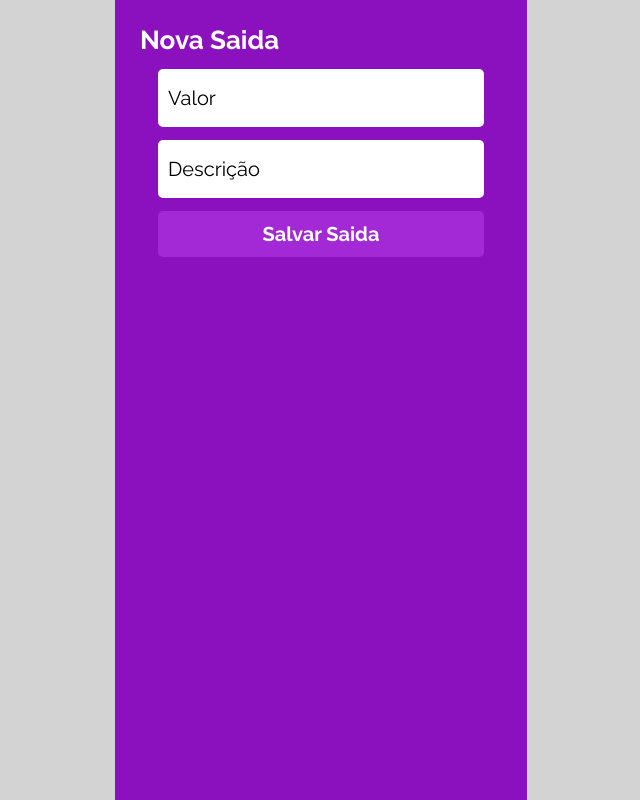
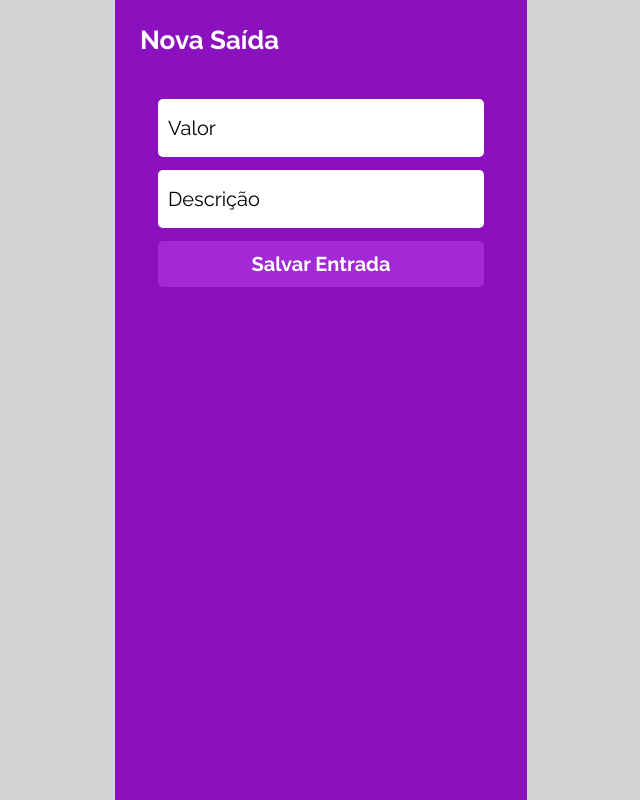
Before and after one commit to luccaviccini/projeto14-mywallet-front, a React (Create React App) app: page /nova-saida in a window 1280 px wide. Shown: the whole page, without its empty margins (319-959 px from the left). Built offline with nearby package versions, Linux system fonts and the light colour scheme; a web font is replaced by a local one.

Commit message:
feat: getting name from context

```diff
--- a/src/pages/HomePage/HomePage.js
+++ b/src/pages/HomePage/HomePage.js
@@ -44,7 +44,7 @@ export default function HomePage() {
   return (
     <Container>
       <ContainerHeader>
-        <GreetingMsg>Olá, Fulano</GreetingMsg>
+        <GreetingMsg>Olá, {user.name}</GreetingMsg>
         <Link to="/">
           <img src={Logo} alt="Logo MyWallet" />
         </Link>
--- a/src/pages/NewOutPage/NewOutPage.js
+++ b/src/pages/NewOutPage/NewOutPage.js
@@ -2,16 +2,61 @@ import { Container, ContainerHeader, GreetingMsg } from "../HomePage/style";
 
 import StyledInput from "../../components/StyledInput";
 import StyledButton from "../../components/StyledButton";
+import { apiEntry } from "../../services/apiEntry";
+import StyledForm from "../../components/StyledForm";
+import { useNavigate } from "react-router-dom";
+import { useState } from "react";
+import { UserContext } from "../../contexts/UserContext";
+import { useContext } from "react";
 
 export default function NewInPage() {
+  const [form, setForm] = useState({ value: "", description: "" });
+  const navigate = useNavigate();
+  const { user } = useContext(UserContext);
+
+  function handleForm(e) {
+    setForm({ ...form, [e.target.name]: e.target.value });
+  }
+
+  function handleSubmit(e) {
+    e.preventDefault();
+    const body = { ...form, type: "expense" };
+    apiEntry
+      .newEntry(body, user.token)
+      .then((res) => {
+        console.log(res.data);
+        navigate("/home");
+      })
+      .catch((err) => {
+        console.log(err.response.data);
+      });
+  }
+
   return (
     <Container>
       <ContainerHeader>
-        <GreetingMsg>Nova Saida</GreetingMsg>
+        <GreetingMsg>Nova Saída</GreetingMsg>
       </ContainerHeader>
-      <StyledInput type="text" placeholder="Valor" />
-      <StyledInput type="text" placeholder="Descrição" />
-      <StyledButton type="submit">Salvar Saida</StyledButton>
+      <StyledForm onSubmit={handleSubmit}>
+        <StyledInput
+          name="value"
+          type="number"
+          required
+          placeholder="Valor"
+          step="0.01"
+          value={form.value}
+          onChange={handleForm}
+        />
+        <StyledInput
+          name="description"
+          type="text"
+          required
+          placeholder="Descrição"
+          value={form.description}
+          onChange={handleForm}
+        />
+        <StyledButton type="submit">Salvar Entrada</StyledButton>
+      </StyledForm>
     </Container>
   );
 }
```
